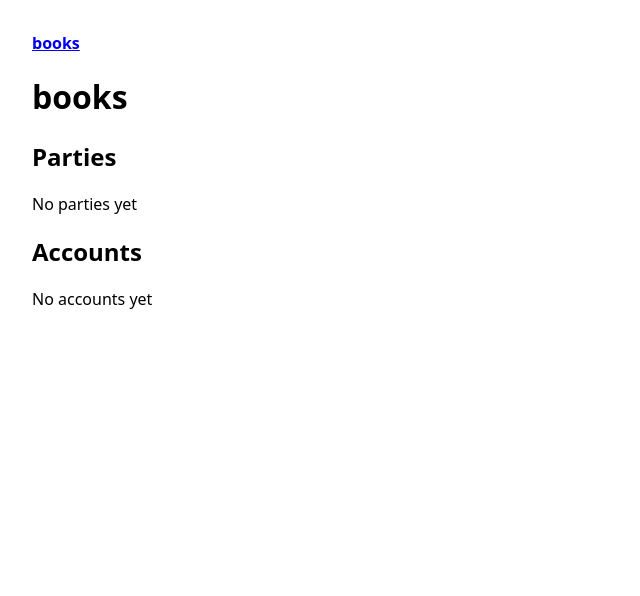
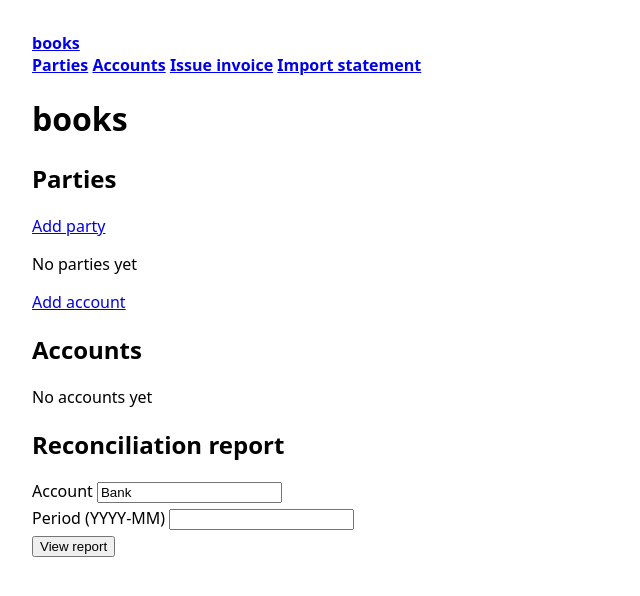
Before and after one commit to uliang/books, a Python web app: template src/books/interfaces/web/templates/landing.html in a window 1280 px wide. Shown: the top 596 px of the page, without its empty margins (0-640 px from the left). Run offline with Jinja, Linux system fonts and the light colour scheme; the template is opened without the code that fills it, so the values that code supplies are empty.

Commit message:
feat(web): header nav + landing report form
Shared nav in base.html links every blueprint's GET entry point
(parties, accounts, issue invoice, import statement) from every page.
Landing gains an account+period form; a new GET /reports/reconciliation
route bounces query args to the canonical path-param report URL.

Co-Authored-By: Claude Opus 4.7 <noreply@anthropic.com>

```diff
--- a/src/books/interfaces/web/templates/base.html
+++ b/src/books/interfaces/web/templates/base.html
@@ -3,6 +3,12 @@
 <link rel="stylesheet" href="{{ url_for('static', filename='app.css') }}">
 <header>
     <a href="{{ url_for('setup.landing') }}">books</a>
+    <nav>
+        <a href="{{ url_for('setup.parties_form') }}">Parties</a>
+        <a href="{{ url_for('setup.accounts_form') }}">Accounts</a>
+        <a href="{{ url_for('invoicing.issue_form') }}">Issue invoice</a>
+        <a href="{{ url_for('reconciliation.import_form') }}">Import statement</a>
+    </nav>
 </header>
 {% with messages = get_flashed_messages() %}
     {% if messages %}
--- a/src/books/interfaces/web/templates/landing.html
+++ b/src/books/interfaces/web/templates/landing.html
@@ -2,6 +2,7 @@
 {% block body %}
     <h1>books</h1>
     <h2>Parties</h2>
+    <a href="{{ url_for('setup.parties_form') }}">Add party</a>
     {% if parties %}
         <ul>
             {% for p in parties %}<li>{{ p.name }}</li>{% endfor %}
@@ -9,6 +10,7 @@
     {% else %}
         <p>No parties yet</p>
     {% endif %}
+    <a href="{{ url_for('setup.accounts_form') }}">Add account</a>
     <h2>Accounts</h2>
     {% if accounts %}
         <ul>
@@ -17,4 +19,17 @@
     {% else %}
         <p>No accounts yet</p>
     {% endif %}
+    <h2>Reconciliation report</h2>
+    <form method="get"
+          action="{{ url_for('reports.reconciliation_redirect') }}">
+        <label>
+            Account
+            <input name="account" value="Bank" required>
+        </label>
+        <label>
+            Period (YYYY-MM)
+            <input name="period" required>
+        </label>
+        <button type="submit">View report</button>
+    </form>
 {% endblock %}
```
Also changed, not shown: src/books/interfaces/web/routes/reports.py (+14 -1 lines), tests/test_web_nav.py (added, +29 -0 lines).
